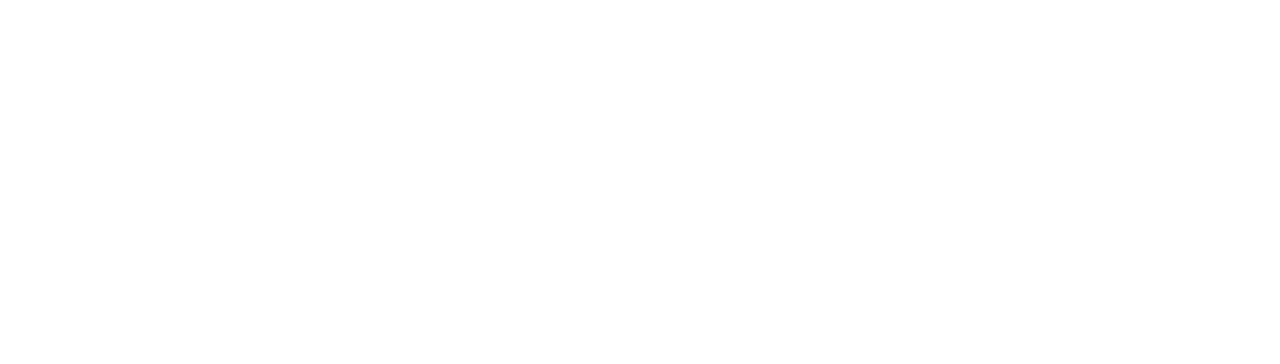
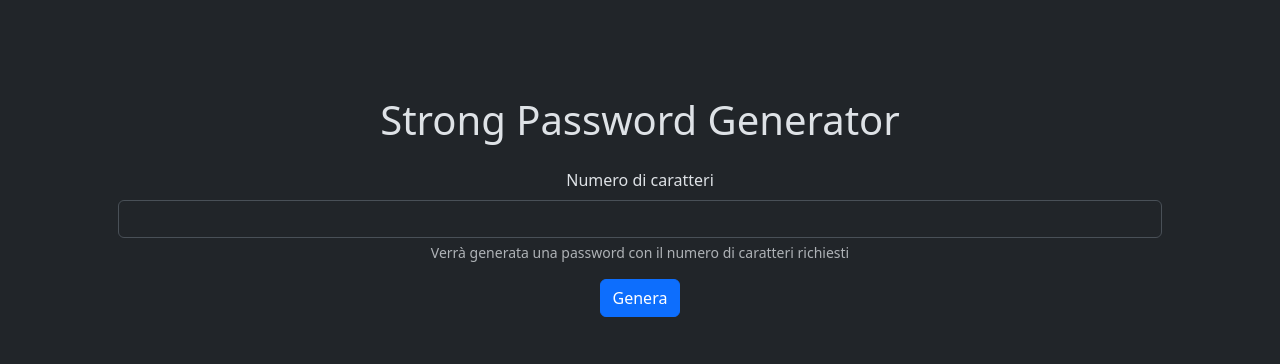
Before and after one commit to vi-ser/php-strong-password-generator, a PHP site: page / in a window 1280 px wide. Before the commit the part shown is empty. Shown: the top 364 px of the page. Run offline with PHP 8.4, Linux system fonts and the light colour scheme.

Commit message:
creazione form

```diff
--- a/index.php
+++ b/index.php
@@ -4,8 +4,38 @@
     <meta charset="UTF-8">
     <meta name="viewport" content="width=device-width, initial-scale=1.0">
     <title>Strong Password Generator</title>
+
+    <!-- bootstrap -->
+    <link href="https://cdn.jsdelivr.net/npm/bootstrap@5.3.3/dist/css/bootstrap.min.css" rel="stylesheet" integrity="sha384-QWTKZyjpPEjISv5WaRU9OFeRpok6YctnYmDr5pNlyT2bRjXh0JMhjY6hW+ALEwIH" crossorigin="anonymous">
+
 </head>
-<body>
+<body data-bs-theme="dark">
 
+    <div class="container text-center p-5 mt-5">
+
+            <h1 class="mb-4">
+                Strong Password Generator
+            </h1>
+
+            <form action="password-generation.php">
+                <div class="mb-3">
+                <label for="password-length" class="form-label">Numero di caratteri</label>
+                <input
+                type="number"
+                class="form-control"
+                id="password-length"
+                aria-describedby="pwHelp"
+                min="4"
+                max="16">
+
+                <div id="pwHelp" class="form-text">Verrà generata una password con il numero di caratteri richiesti</div>
+                </div>
+                <button type="submit" class="btn btn-primary">Genera</button>
+            </form>
+
+    </div>
+
+    <!-- bootstrap -->
+    <script src="https://cdn.jsdelivr.net/npm/bootstrap@5.3.3/dist/js/bootstrap.bundle.min.js" integrity="sha384-YvpcrYf0tY3lHB60NNkmXc5s9fDVZLESaAA55NDzOxhy9GkcIdslK1eN7N6jIeHz" crossorigin="anonymous"></script>
 </body>
 </html>
```
